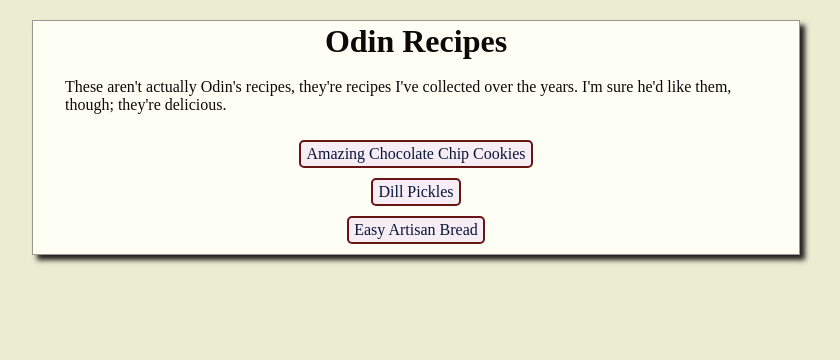
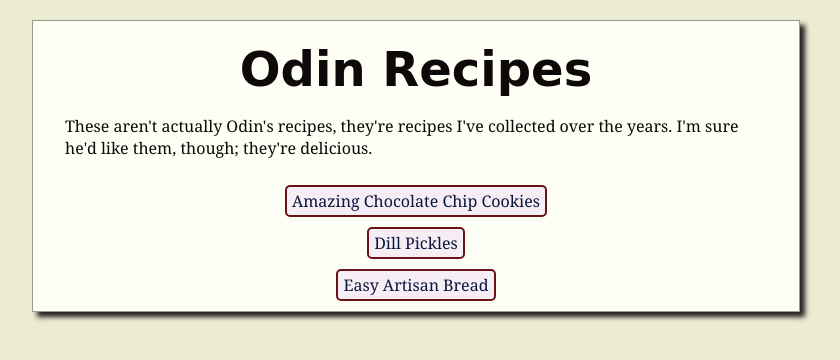
Before and after one commit to CuriosityBard/odin-recipes, a plain HTML site: page index.html in a window 1280 px wide. Shown: the whole page, without its empty margins (224-1064 px from the left). Drawn offline with Linux system fonts and the light colour scheme.

Commit message:
Change fonts

```diff
--- a/style.css
+++ b/style.css
@@ -1,6 +1,8 @@
 html {
     background-color: rgb(235, 236, 210);
     color: rgb(14, 8, 8);
+
+    font-family: 'Georgia', 'Garamond', serif;
 }
 
 body {
@@ -71,9 +73,11 @@ h1 {
     text-align: center;
     grid-area: title;
 
+    margin: 20px auto 2px auto;
+
     text-align: center;
-
-    margin: 2px auto;
+    font-family: 'Brush Script MT', cursive;
+    font-size: 3em;
 }
 
 #description {
```
